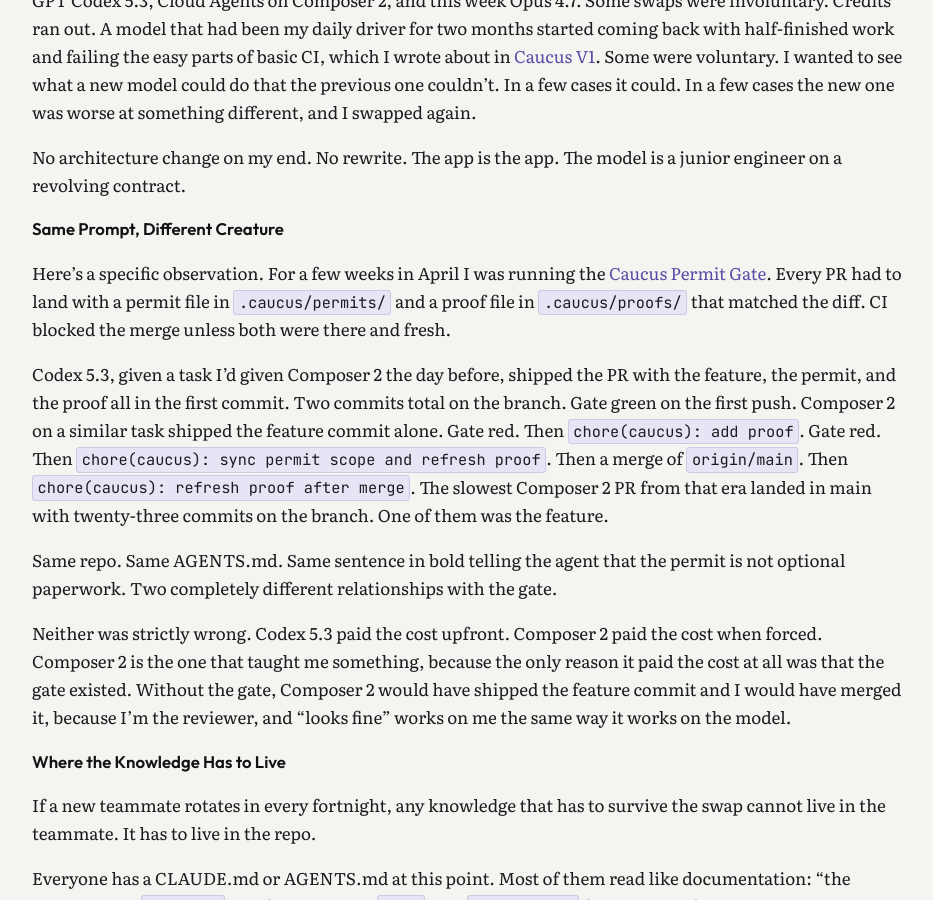
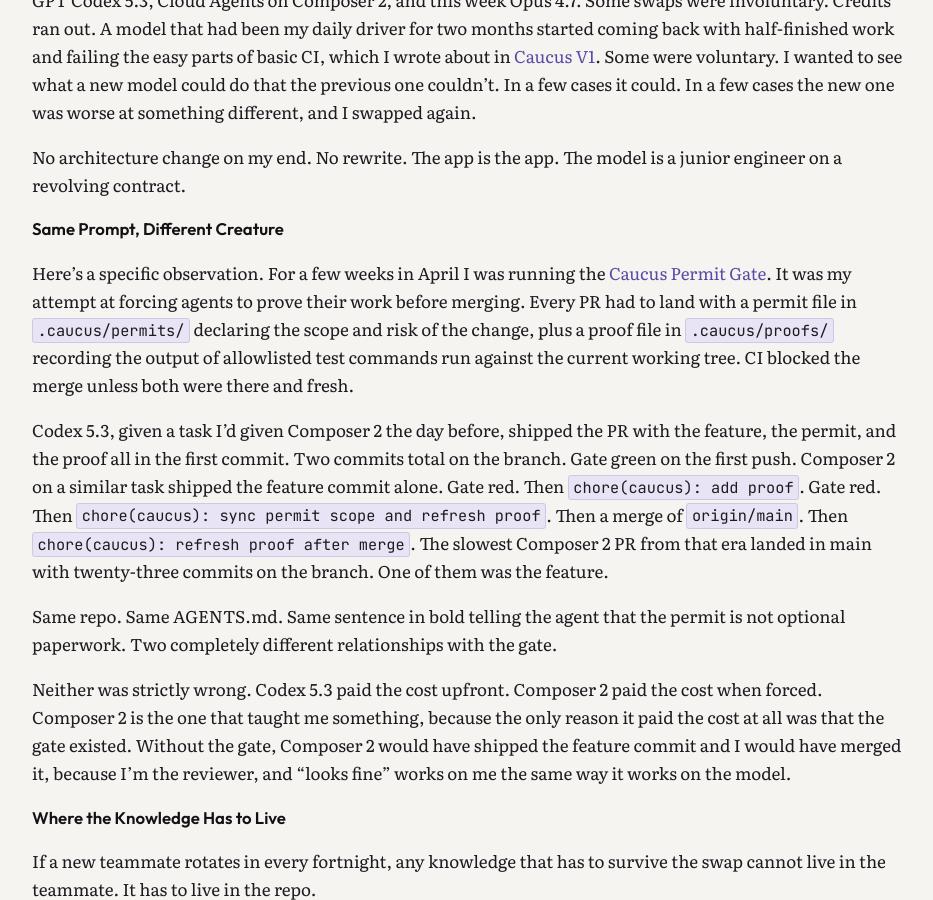
Before and after one commit to cmeiklejohn/cmeiklejohn.github.io, a Jekyll site: the page built from _posts/2026-04-23-the-tribe-has-to-outlive-the-model.markdown, in a window 1280 px wide and 900 px high, scrolled down 303 px. Shown: the whole window, without its empty margins (172-1105 px from the left). Built offline with Jekyll 4.4.1, drawn with Linux system fonts in a browser that asks for light colours; some web fonts are replaced.

Commit message:
Explain the Caucus Permit Gate inline in tribe-outlive-model post
Co-Authored-By: Claude Opus 4.7 (1M context) <noreply@anthropic.com>

```diff
--- a/_posts/2026-04-23-the-tribe-has-to-outlive-the-model.markdown
+++ b/_posts/2026-04-23-the-tribe-has-to-outlive-the-model.markdown
@@ -14,7 +14,7 @@ No architecture change on my end. No rewrite. The app is the app. The model is a
 
 ## Same Prompt, Different Creature
 
-Here's a specific observation. For a few weeks in April I was running the [Caucus Permit Gate]({% post_url 2026-04-14-opt-in-isnt-a-guardrail %}). Every PR had to land with a permit file in `.caucus/permits/` and a proof file in `.caucus/proofs/` that matched the diff. CI blocked the merge unless both were there and fresh.
+Here's a specific observation. For a few weeks in April I was running the [Caucus Permit Gate]({% post_url 2026-04-14-opt-in-isnt-a-guardrail %}). It was my attempt at forcing agents to prove their work before merging. Every PR had to land with a permit file in `.caucus/permits/` declaring the scope and risk of the change, plus a proof file in `.caucus/proofs/` recording the output of allowlisted test commands run against the current working tree. CI blocked the merge unless both were there and fresh.
 
 Codex 5.3, given a task I'd given Composer 2 the day before, shipped the PR with the feature, the permit, and the proof all in the first commit. Two commits total on the branch. Gate green on the first push. Composer 2 on a similar task shipped the feature commit alone. Gate red. Then `chore(caucus): add proof`. Gate red. Then `chore(caucus): sync permit scope and refresh proof`. Then a merge of `origin/main`. Then `chore(caucus): refresh proof after merge`. The slowest Composer 2 PR from that era landed in main with twenty-three commits on the branch. One of them was the feature.
 
```
